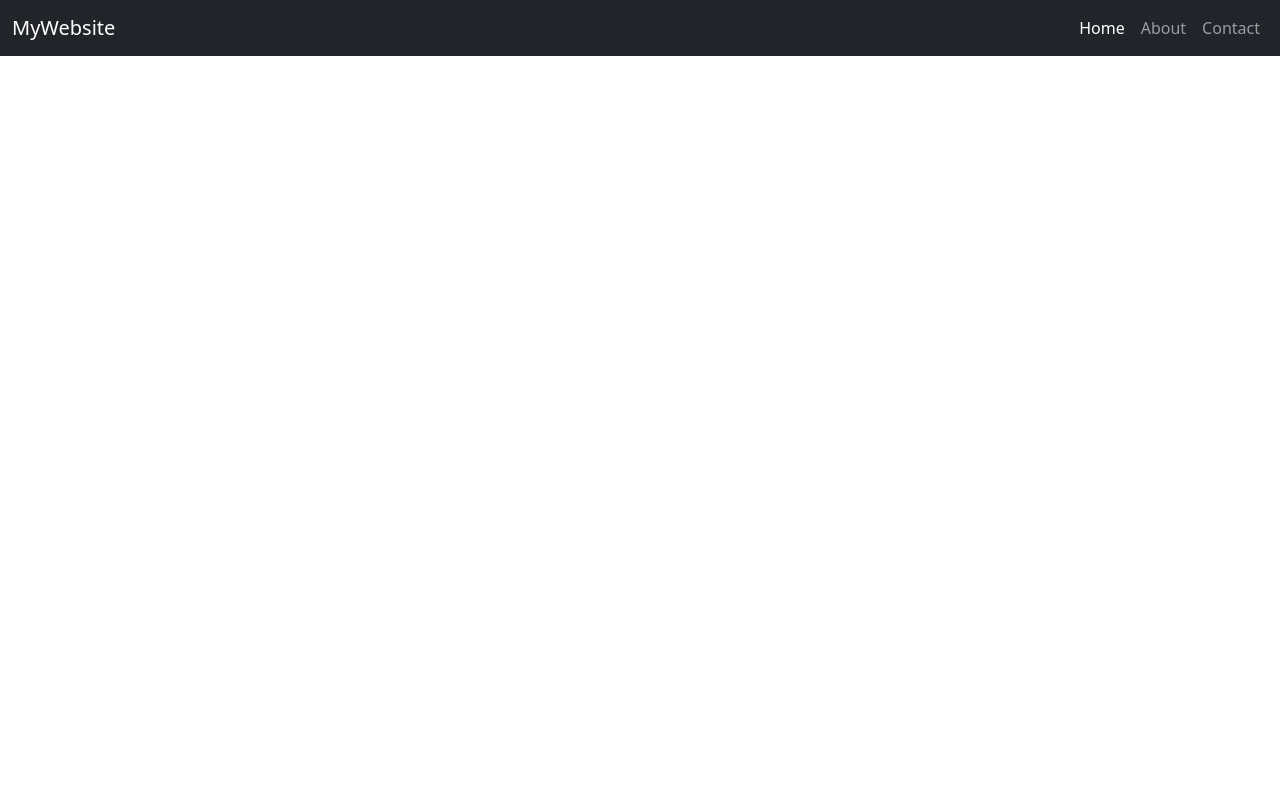
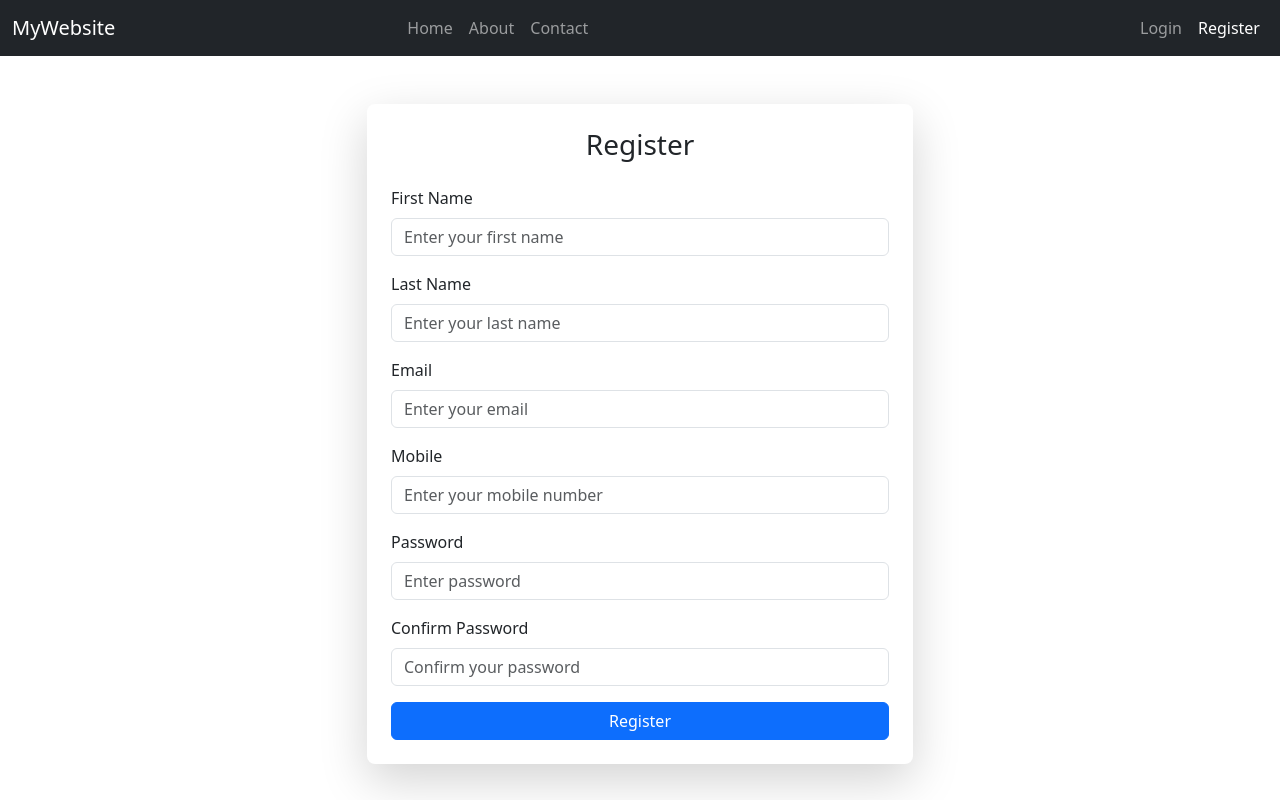
Before and after one commit to praveendpjs/Wafes-tasks, an Angular app in the folder personal-dashboard-app/: page /register in a window 1280 px wide. Before the commit this address led to /. Built offline with nearby package versions, Linux system fonts and the light colour scheme.

Commit message:
register and login component added

```diff
--- /dev/null
+++ b/personal-dashboard-app/src/app/Components/login/login.html
@@ -0,0 +1,28 @@
+<div class="container mt-5">
+  <div class="row justify-content-center">
+    <div class="col-md-4">
+      <div class="card shadow-lg border-0 rounded-3">
+        <div class="card-body p-4">
+          <h3 class="text-center mb-4">Login</h3>
+
+          <form>
+            <div class="mb-3">
+              <label class="form-label">Email</label>
+              <input type="email" class="form-control" placeholder="Enter your email" required>
+            </div>
+
+            <div class="mb-3 position-relative">
+              <label class="form-label">Password</label>
+              <input type="password" class="form-control" id="loginPassword" placeholder="Enter password" required>
+              <i class="bi bi-eye-slash position-absolute top-50 end-0 translate-middle-y me-3" id="toggleLoginPassword"
+                style="cursor: pointer;"></i>
+            </div>
+
+            <button type="submit" class="btn btn-primary w-100">Login</button>
+          </form>
+
+        </div>
+      </div>
+    </div>
+  </div>
+</div>
--- /dev/null
+++ b/personal-dashboard-app/src/app/Components/register/register.html
@@ -0,0 +1,46 @@
+<div class="container mt-5">
+  <div class="row justify-content-center">
+    <div class="col-md-6">
+      <div class="card shadow-lg border-0 rounded-3">
+        <div class="card-body p-4">
+          <h3 class="text-center mb-4">Register</h3>
+
+          <form>
+            <div class="mb-3">
+              <label for="firstName" class="form-label">First Name</label>
+              <input type="text" class="form-control" id="firstName" placeholder="Enter your first name" required>
+            </div>
+
+            <div class="mb-3">
+              <label for="lastName" class="form-label">Last Name</label>
+              <input type="text" class="form-control" id="lastName" placeholder="Enter your last name" required>
+            </div>
+
+            <div class="mb-3">
+              <label for="email" class="form-label">Email</label>
+              <input type="email" class="form-control" id="email" placeholder="Enter your email" required>
+            </div>
+
+            <div class="mb-3">
+              <label for="mobile" class="form-label">Mobile</label>
+              <input type="tel" class="form-control" id="mobile" placeholder="Enter your mobile number" required>
+            </div>
+
+            <div class="mb-3">
+              <label for="password" class="form-label">Password</label>
+              <input type="password" class="form-control" id="password" placeholder="Enter password" required>
+            </div>
+
+            <div class="mb-3">
+              <label for="confirmPassword" class="form-label">Confirm Password</label>
+              <input type="password" class="form-control" id="confirmPassword" placeholder="Confirm your password" required>
+            </div>
+
+            <button type="submit" class="btn btn-primary w-100">Register</button>
+          </form>
+
+        </div>
+      </div>
+    </div>
+  </div>
+</div>
--- a/personal-dashboard-app/src/app/app.html
+++ b/personal-dashboard-app/src/app/app.html
@@ -1,22 +1,40 @@
 <nav class="navbar navbar-expand-lg navbar-dark bg-dark">
   <div class="container-fluid">
+    <!-- Brand -->
     <a class="navbar-brand" href="#">MyWebsite</a>
-            <button class="navbar-toggler" type="button" data-bs-toggle="collapse" data-bs-target="#navbarNav" aria-controls="navbarNav" aria-expanded="false" aria-label="Toggle navigation">
+
+    <!-- Toggler -->
+    <button class="navbar-toggler" type="button" data-bs-toggle="collapse" data-bs-target="#navbarNav"
+      aria-controls="navbarNav" aria-expanded="false" aria-label="Toggle navigation">
       <span class="navbar-toggler-icon"></span>
     </button>
+
+    <!-- Navbar content -->
     <div class="collapse navbar-collapse" id="navbarNav">
+      <!-- Centered links -->
+      <ul class="navbar-nav mx-auto">
+        <li class="nav-item">
+          <a class="nav-link active" routerLink="/home" routerLinkActive="active">Home</a>
+        </li>
+        <li class="nav-item">
+          <a class="nav-link" routerLink="/about" routerLinkActive="active">About</a>
+        </li>
+        <li class="nav-item">
+          <a class="nav-link" routerLink="/contact" routerLinkActive="active">Contact</a>
+        </li>
+      </ul>
+
+      <!-- Right corner buttons -->
       <ul class="navbar-nav ms-auto">
         <li class="nav-item">
-                        <a class="nav-link active" aria-current="page"routerLink="/home" routerLinkActive="active" href="#home">Home</a>
+          <a class="nav-link" routerLink="/login" routerLinkActive="active">Login</a>
         </li>
         <li class="nav-item">
-                        <a class="nav-link" routerLink="/about" routerLinkActive="active" href="#about">About</a>
-                    </li>
-                    <li class="nav-item">
-                        <a class="nav-link" routerLink="/contact" routerLinkActive="active" href="#contact">Contact</a>
+          <a class="nav-link" routerLink="/register" routerLinkActive="active">Register</a>
         </li>
       </ul>
     </div>
   </div>
 </nav>
+
 <router-outlet></router-outlet>
--- a/personal-dashboard-app/src/index.html
+++ b/personal-dashboard-app/src/index.html
@@ -6,6 +6,7 @@
   <base href="/">
   <meta name="viewport" content="width=device-width, initial-scale=1">
   <link rel="icon" type="image/x-icon" href="favicon.ico">
+  <link href="https://cdn.jsdelivr.net/npm/bootstrap-icons@1.11.1/font/bootstrap-icons.css" rel="stylesheet">
 </head>
 <body>
   <app-root></app-root>
```
Also changed, not shown: personal-dashboard-app/src/app/Components/login/login.ts (added, +11 -0 lines), personal-dashboard-app/src/app/Components/register/register.ts (added, +11 -0 lines), personal-dashboard-app/src/app/app.routes.ts (+6 -1 lines), personal-dashboard-app/src/app/Components/login/login.css (added), personal-dashboard-app/src/app/Components/register/register.css (added), 2 other files (tests, documents, lock files or other folders). Lines whose indentation alone changed are shown as unchanged.
